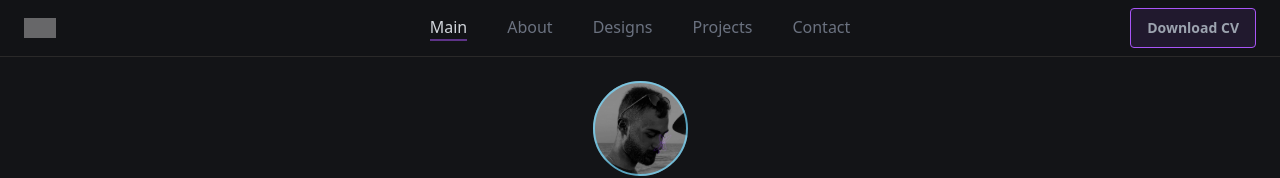
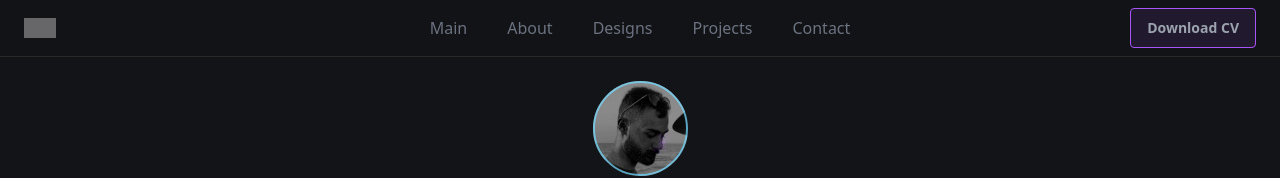
Before and after one commit to masoodhesami/Personal-site, a Next.js app: page / in a window 1280 px wide. Shown: the top 178 px of the page. Built offline with nearby package versions, Linux system fonts and the light colour scheme; grey boxes are pictures that could not be loaded.

Commit message:
navbar active class fixed :)

```diff
--- a/components/header/header.tsx
+++ b/components/header/header.tsx
@@ -1,13 +1,9 @@
-import {Fragment, useState} from 'react'
-import {Popover, Transition} from '@headlessui/react'
+import { Fragment, useState } from 'react'
+import { Popover, Transition } from '@headlessui/react'
 import image from "../../public/threedots.svg"
 import styles from "./header.module.css"
-import {CodeIcon, FingerPrintIcon, HomeIcon, LightBulbIcon, MailIcon, MenuIcon, XIcon} from '@heroicons/react/outline'
+import { CodeIcon, FingerPrintIcon, HomeIcon, LightBulbIcon, MailIcon, MenuIcon, XIcon } from '@heroicons/react/outline'
 
-// const [active , setActive] =useState(false)
-// const toggleClass = () => {
-//     setActive({ active: !active });
-// };
 const solutions = [
     {
         name: 'Main',
@@ -42,12 +38,17 @@ const solutions = [
 ]
 
 export default function Header() {
+    const [active, setActive] = useState("")
+
     function download() {
         const URL = '/resume.pdf'
         if (typeof window !== "undefined") {
             window.location.href = URL
         }
     }
+    const handleClick = (e: any) => {
+        e.currentTarget.classList.toggle(styles.popoverItemsActive);
+    };
 
     return (
         <Popover className={styles.mainHeader}>
@@ -67,26 +68,15 @@ export default function Header() {
                         <Popover.Button
                             className={styles.popoverSetting}>
                             <span className="sr-only">Open menu</span>
-                            <MenuIcon className="h-6 w-6" aria-hidden="true"/>
+                            <MenuIcon className="h-6 w-6" aria-hidden="true" />
                         </Popover.Button>
                     </div>
                     <Popover.Group as="nav" className={styles.popoverGroup}>
-                        <a href="#" className={`${styles.popoverGroupItems} ${styles.popoverItemsActive}`}>
-                            {"Main"}
-                        </a>
-                        <a onClick={() => window.location.replace("/#about")} className={styles.popoverGroupItems}>
-                            {"About"}
-                        </a>
-                        <a onClick={() => window.location.replace("/#designs")} className={styles.popoverGroupItems}>
-                            {"Designs"}
-                        </a>
-                        <a onClick={() => window.location.replace("/#projects")} className={styles.popoverGroupItems}>
-                            {"Projects"}
-                        </a>
-                        <a onClick={() => window.location.replace("/#contact")} className={styles.popoverGroupItems}>
-                            {"Contact"}
-                        </a>
-
+                        {solutions.map(item =>
+                            <a href={`${item.href}`} onClick={() => setActive(item.name)}
+                                className={`${styles.popoverGroupItems} ${active == item.name && styles.popoverItemsActive}`}>
+                                {`${item.name}`}
+                            </a>)}
 
                     </Popover.Group>
                     <div className={styles.CVBtnDisplay}>
@@ -124,7 +114,7 @@ export default function Header() {
                                     <Popover.Button
                                         className={styles.popoverCloseBtn}>
                                         <span className="sr-only">Close menu</span>
-                                        <XIcon className="h-6 w-6" aria-hidden="true"/>
+                                        <XIcon className="h-6 w-6" aria-hidden="true" />
                                     </Popover.Button>
                                 </div>
                             </div>
@@ -137,7 +127,7 @@ export default function Header() {
                                             className={styles.popoverPanelItems}
                                         >
                                             <item.icon className={styles.popoverPanelIcons}
-                                                       aria-hidden="true"/>
+                                                aria-hidden="true" />
                                             <span
                                                 className={styles.popoverPanelTexts}>{item.name}</span>
                                         </a>
```
Lines whose indentation alone changed are shown as unchanged.
